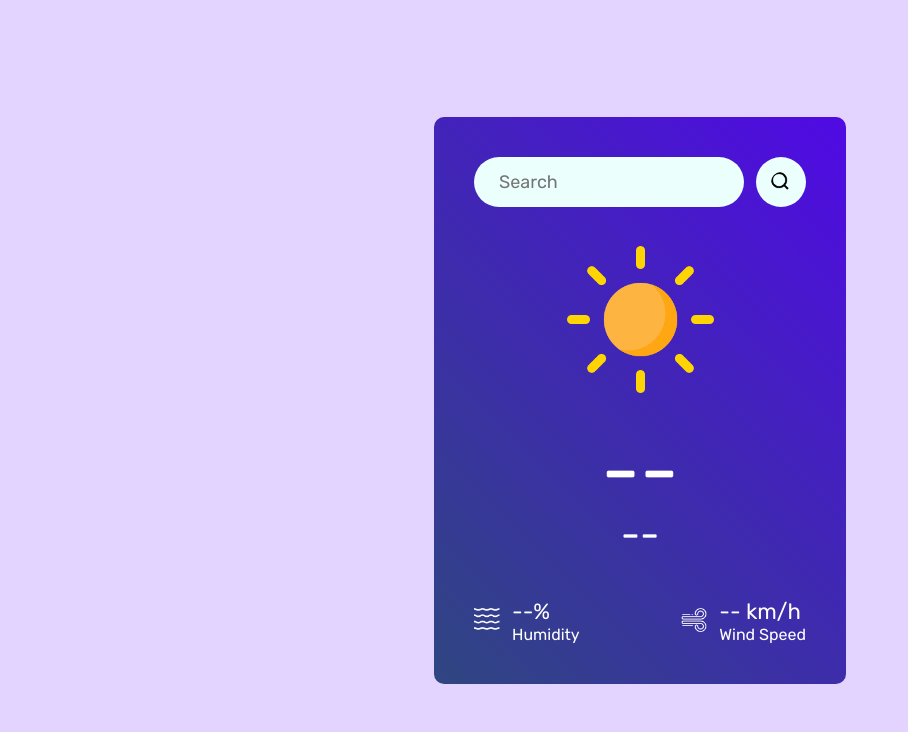
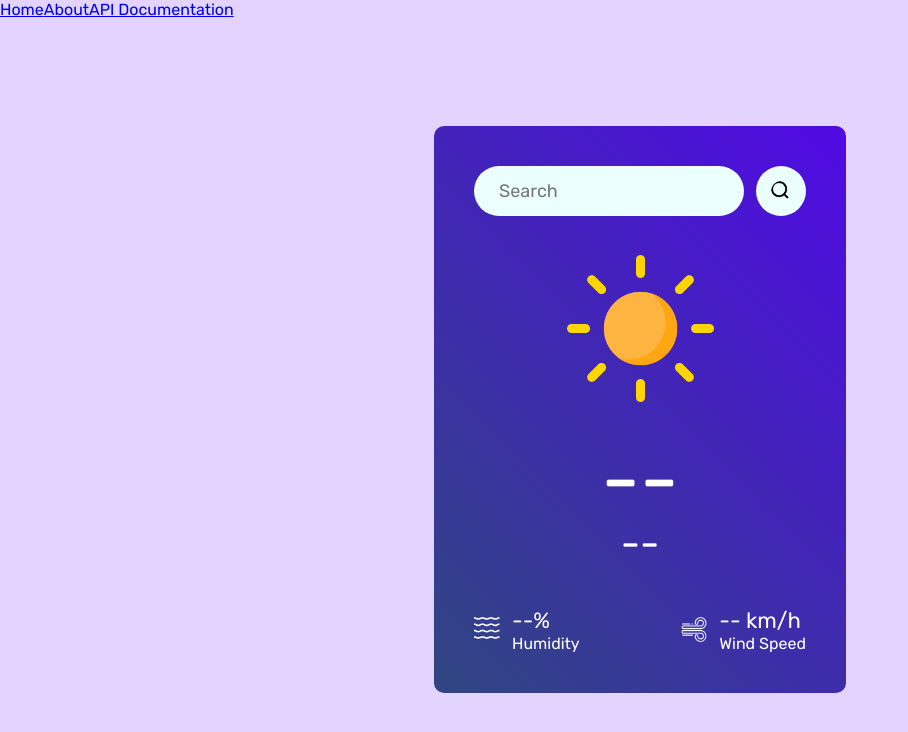
Before and after one commit to KrishnaGulalia/SkyCast, a React (Vite) app in the folder skycast/: page / in a window 1280 px wide. Shown: the top 732 px of the page, without its empty margins (0-908 px from the left). Built offline with nearby package versions, Linux system fonts and the light colour scheme.

Commit message:
added routing links

```diff
--- a/skycast/src/App.jsx
+++ b/skycast/src/App.jsx
@@ -4,14 +4,22 @@ import Weather from './components/Weather'
 import Header from './components/Header'
 import Footer from './components/Footer'
 import About from './components/About'
-import Api_Docs from './components/Api_Docs'
+import Api_Docs from './components/Api_Doc'
 import './index.css'
 
 export default function App() {
   return (
     <BrowserRouter>
       <div className='app'>
-        <Weather />
+        <Header />
+        <div className='main-content'>
+          <Routes>
+            <Route path='/' element={<Weather />}/>
+            <Route path='/About' element={<About />}/>
+            <Route path='/Api_Doc' element={<Api_Docs />}/>
+          </Routes>
+
+        </div>
       </div>
     </BrowserRouter>
   )
--- a/skycast/src/components/Header.jsx
+++ b/skycast/src/components/Header.jsx
@@ -1,7 +1,11 @@
 import React from 'react'
-
+import {Link} from 'react-router-dom'
 export default function Header() {
   return (
-    <div>Header</div>
+    <div className='header'>
+      <Link to='/'>Home</Link>
+      <Link to='/About'>About</Link>
+      <Link to='/Api_Doc'>API Documentation</Link>
+    </div>
   )
 }
```
